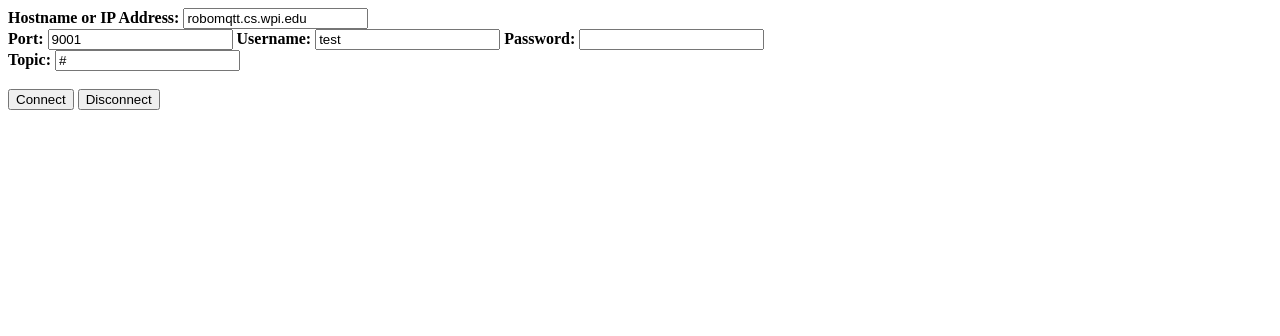
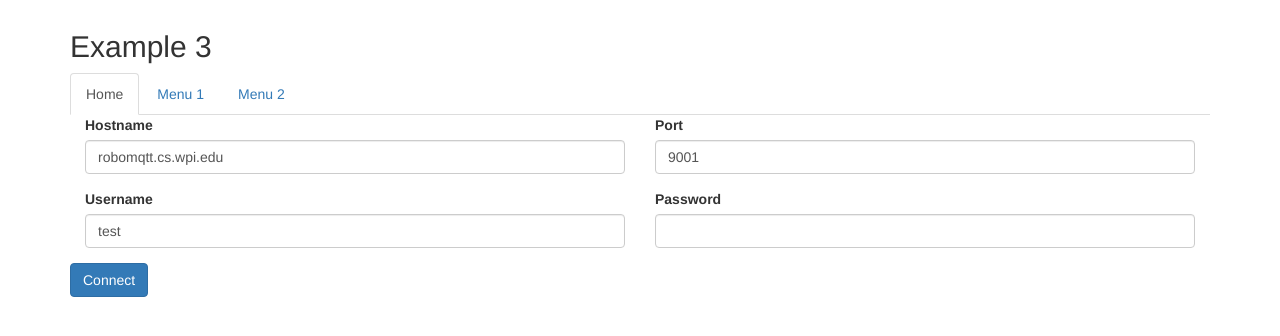
Before and after one commit to WPIRoboticsEngineering/mqtt-robo-commander, a plain HTML site: page index.html in a window 1280 px wide. Drawn offline with nearby package versions, Linux system fonts and the light colour scheme.

Commit message:
Used twitter bootstrap to make the ui more clean.

```diff
--- a/index.html
+++ b/index.html
@@ -1,28 +1,79 @@
-<!doctype html>
-<html lang="en">
+
+
+<!DOCTYPE html>
+<html>
 	<head>
-		<script src="https://cdnjs.cloudflare.com/ajax/libs/paho-mqtt/1.0.1/mqttws31.min.js" type="text/javascript"></script>
-		<script src="robo-mqtt.js" type="text/javascript"></script>
-	</head>
-	<body>
-		<form id="connection-info-form">
-			<b>Hostname or IP Address:</b>
-			<input id="host" type="text" name="host" value="robomqtt.cs.wpi.edu" />
-			<br />
-			<b>Port:</b>
-			<input id="port" type="text" name="port" value="9001" />
-			<b>Username:</b>
-			<input id="user" type="text" name="user" value="test" />
-			<b>Password:</b>
-			<input id="pass" type="text" name="pass" value="" />
-			<br />
-			<b>Topic:</b>
-			<input id="topic" type="text" name="topic" value="#" />
-			<br />
-			<br />
-			<input type="button" onclick="startConnect()" value="Connect" />
-			<input type="button" onclick="startDisconnect()" value="Disconnect" />
-		</form>
-		<div id="messages"/>
-	</body>
+		<meta charset="utf-8" />
+		<script src="https://ajax.googleapis.com/ajax/libs/jquery/2.1.1/jquery.min.js">;</script>
+		<script src="https://maxcdn.bootstrapcdn.com/bootstrap/3.3.7/js/bootstrap.min.js">;</script>
+		<link href="https://maxcdn.bootstrapcdn.com/bootstrap/3.3.7/css/bootstrap.min.css" rel="stylesheet"/>
+		<script src="robo-mqtt.js" type="text/javascript"> ;</script>
+		<script src="https://cdnjs.cloudflare.com/ajax/libs/paho-mqtt/1.0.1/mqttws31.min.js" type="text/javascript">;</script>
+		<link rel="stylesheet" href="style.css" />
+	</script>
+</head>
+<body>
+
+
+
+	<!-- TODO: Here goes your content! -->
+	<div class="container">
+		<h2>Example 3 </h2>
+
+		<ul class="nav nav-tabs">
+			<li class="active">
+				<a data-toggle="tab" href="#home">Home</a>
+			</li>
+			<li>
+				<a data-toggle="tab" href="#menu1">Menu 1</a>
+			</li>
+			<li>
+				<a data-toggle="tab" href="#menu2">Menu 2</a>
+			</li>
+		</ul>
+
+		<div class="tab-content">
+			<div id="home" class="tab-pane fade in active">
+				<form>
+					<div class="form-row">
+						<div class="form-group col-md-6">
+							<label for="inputEmail4">Hostname</label>
+							<input type="text" id="host" name="host" class="form-control"  value="robomqtt.cs.wpi.edu" />
+
+						</div>
+						<div class="form-group col-md-6">
+							<label for="inputPassword4">Port</label>
+							<input type="text"  id="port" name="port" class="form-control" value="9001"/>
+						</div>
+					</div>
+					<div class="form-row">
+						<div class="form-group col-md-6">
+							<label for="inputEmail4">Username</label>
+							<input type="text" id="user" name="user" class="form-control"  value="test" />
+						</div>
+						<div class="form-group col-md-6">
+							<label for="inputPassword4">Password</label>
+							<input type="text"  id="pass" name="pass" class="form-control"  value=""/>
+						</div>
+						<button type="button" onclick="startConnect()" class="btn btn-primary">Connect</button>
+					</div>
+
+				</form>
+			</div>
+			<div id="menu1" class="tab-pane fade">
+				<h3>Messages</h3>
+				<div id="messages"></div>
+			</div>
+			<div id="menu2" class="tab-pane fade">
+				<h3>Menu 2</h3>
+				<p>Some content in menu 2.</p>
+			</div>
+		</div>
+
+
+	</div>
+
+	<!-- Including Bootstrap JS (with its jQuery dependency) so that dynamic components work -->
+
+</body>
 </html>
--- a/robo-mqtt.js
+++ b/robo-mqtt.js
@@ -43,8 +43,9 @@ function onConnect() {
 // Called when the client loses its connection
 function onConnectionLost(responseObject) {
     document.getElementById("messages").innerHTML += '<span>ERROR: Connection lost</span><br/>';
+	document.getElementById("messages").innerHTML += '<span>ERROR: ' + + responseObject.errorMessage + '</span><br/>';
     if (responseObject.errorCode !== 0) {
-        document.getElementById("messages").innerHTML += '<span>ERROR: ' + + responseObject.errorMessage + '</span><br/>';
+
     }
 }
 
--- /dev/null
+++ b/style.css
@@ -0,0 +1,16 @@
+
+		body {
+  padding : 10px ;
+
+}
+
+#exTab1 .tab-content {
+  color : white;
+  padding : 5px 15px;
+}
+
+#exTab2 h3 {
+  color : white;
+  background-color: #428bca;
+  padding : 5px 15px;
+}
```
